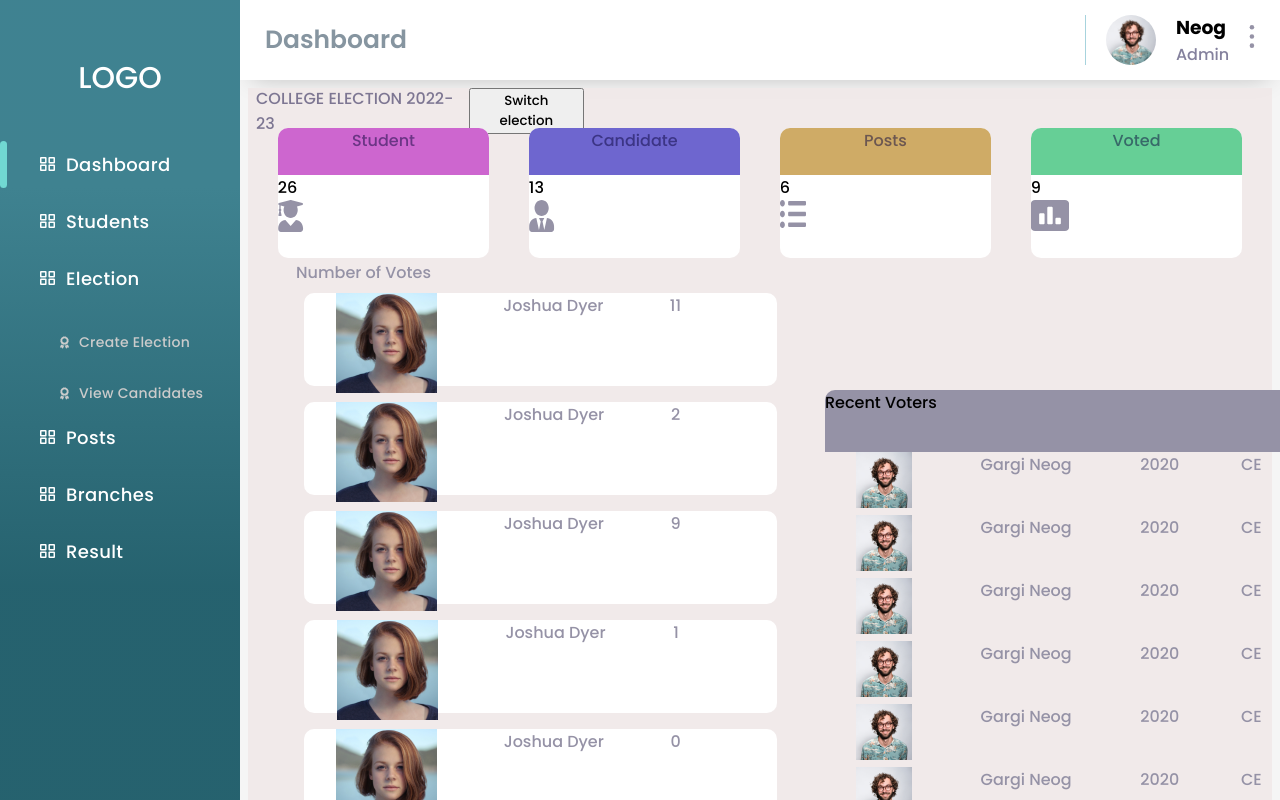
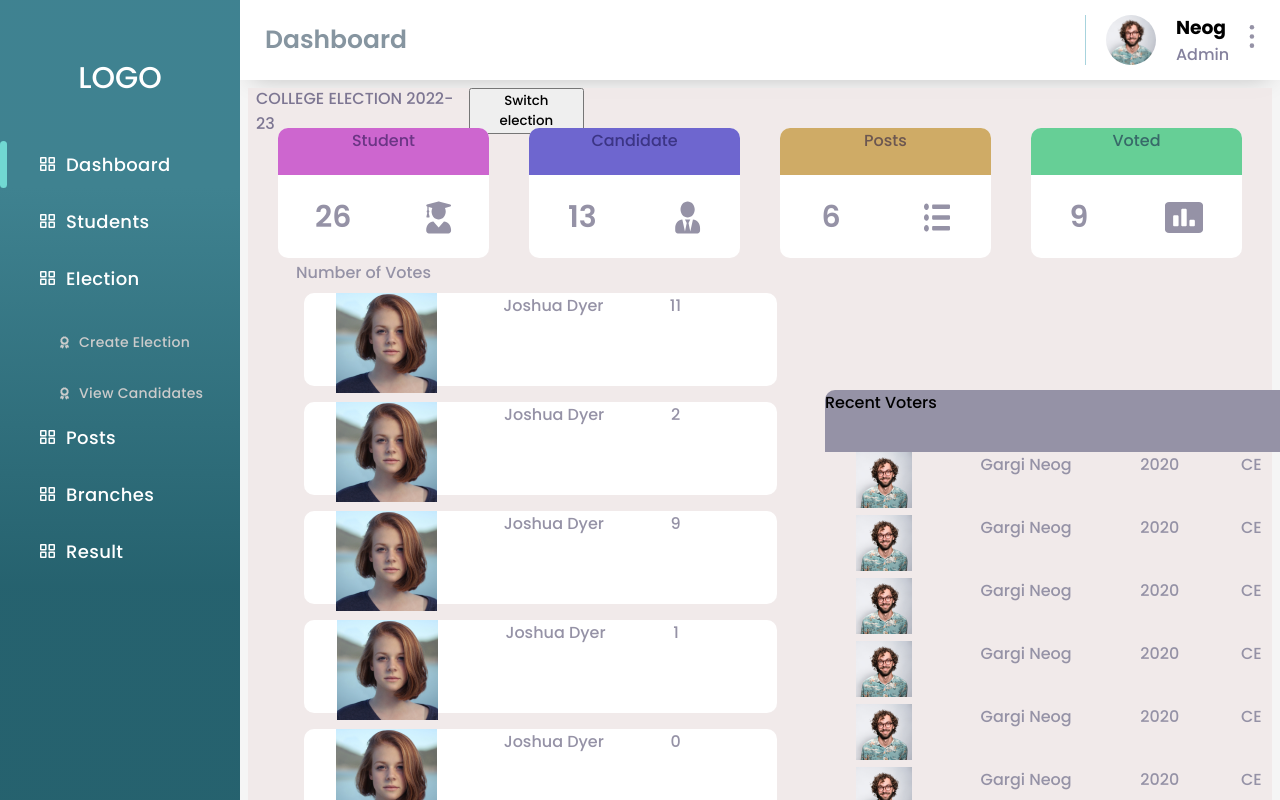
Before and after one commit to Abhinandps/e-poll, a React (Create React App) app: page /dashboard/admin/dashboard in a window 1280 px wide. Built offline with nearby package versions, Linux system fonts and the light colour scheme; sample sign-in values are in the browser's storage.

Commit message:
top container admin dashboard css

```diff
--- a/src/Routes/Admin/index.jsx
+++ b/src/Routes/Admin/index.jsx
@@ -15,25 +15,25 @@ const TopContainer = () => {
       <div className="topContainer">
       <div className="itemContainer1">
         <div className="title1"><p>Student</p></div>
-        <div className="value">26</div>
-        <div className="icon"><img src={StudIcon} alt=""></img></div>
+        <div className="value">26
+              <img src={StudIcon} alt=""></img></div>
       </div>
 
         <div className="itemContainer2">
         <div className="title2"><p>Candidate</p></div>
-        <div className="value">13</div>
-        <div className="icon"><img src={CandIcon} alt=""></img></div>
+        <div className="value">13
+            <img src={CandIcon} alt=""></img></div>
        </div>
 
         <div className="itemContainer3">
           <div className="title3"><p>Posts</p></div>
-          <div className="value">6</div>
-          <div className="icon"><img src={ListIcon} alt=""></img></div>
+          <div className="value">6
+              <img src={ListIcon} alt=""></img></div>
         </div>
         <div className="itemContainer4">
           <div className="title4"><p>Voted</p></div>
-          <div className="value">9</div>
-          <div className="icon"><img src={BarIcon} alt=""></img></div>
+          <div className="value">9
+             <img src={BarIcon} alt=""></img></div>
         </div>
         </div>
 
--- a/src/Styles/TopContainer.css
+++ b/src/Styles/TopContainer.css
@@ -69,3 +69,14 @@ margin:2px;
 .bottom{
     display: flex;
 }
+
+.value{
+    padding-top: 20px;
+    display: flex;
+    justify-content: space-around;
+    position: relative;
+    font-weight: 600;
+    font-size: 30px;
+    line-height: 45px;
+    color: #9592A6;
+}
```
